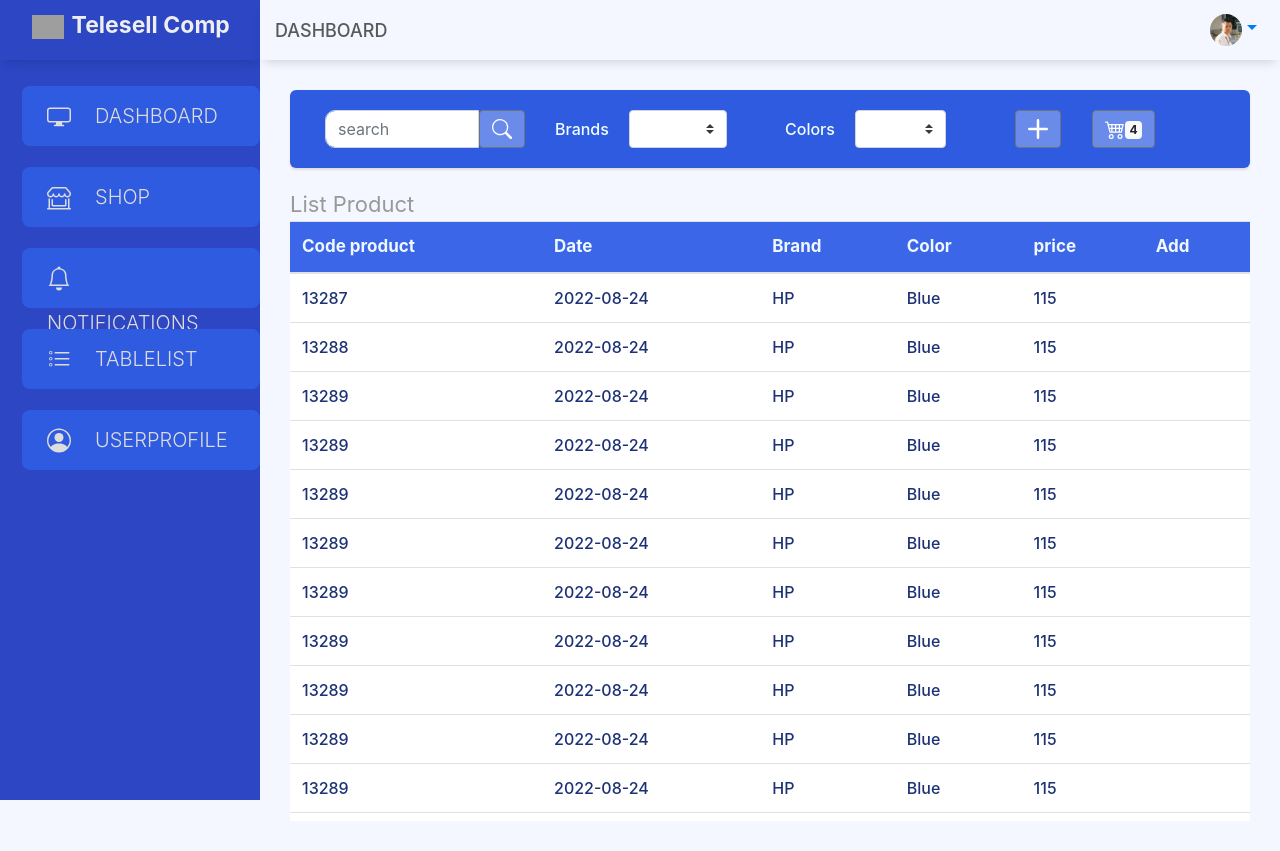
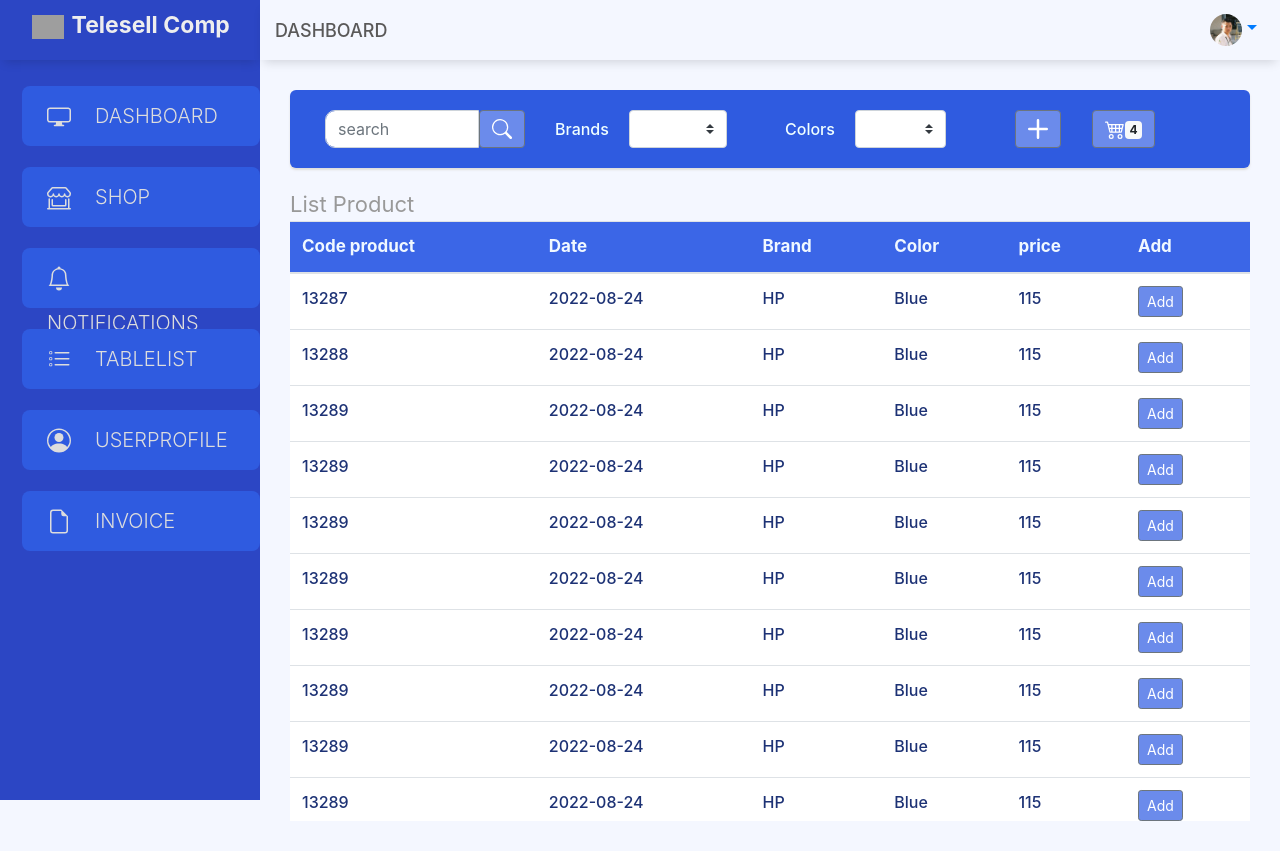
Before and after one commit to aewkew/Talesell_demo, a Nuxt app: page /Shop in a window 1280 px wide. Built offline with nearby package versions, Linux system fonts and the light colour scheme; grey boxes are pictures that could not be loaded.

Commit message:
update invoice2

```diff
--- a/components/SidebarPlugin/SidebarLink.vue
+++ b/components/SidebarPlugin/SidebarLink.vue
@@ -17,6 +17,10 @@
         <b-icon  icon="person-circle"></b-icon>
         UserProfile</b-nav-item
       >
+      <b-nav-item to="../invoice">
+        <b-icon  icon="file-earmark"></b-icon>
+        Invoice</b-nav-item
+      >
     </b-nav>
   </nav>
 </template>
--- a/pages/Shop.vue
+++ b/pages/Shop.vue
@@ -5,7 +5,7 @@
     <div class="sale">List Product</div>
 
     <div class="tableContrainer ">
-      <b-table-simple class="table">
+      <b-table-simple class="table shopCard">
         <b-thead>
           <b-tr>
             <b-th> Code product </b-th>
@@ -24,7 +24,7 @@
             <b-td>{{ item.Brand }}</b-td>
             <b-td>{{ item.Color }}</b-td>
             <b-td>{{ item.price }}</b-td>
-            <b-td> </b-td>
+            <b-td> <b-button class="but-co"  size="sm" >Add</b-button> </b-td>
           </b-tr>
         </b-tbody>
       </b-table-simple>
--- a/pages/invoice.vue
+++ b/pages/invoice.vue
@@ -5,6 +5,7 @@
 </template>
 <script>
 export default {
+    layout: "coreLayout",
 
 }
 </script>
```
Also changed, not shown: 1 other file (tests, documents, lock files or other folders).
